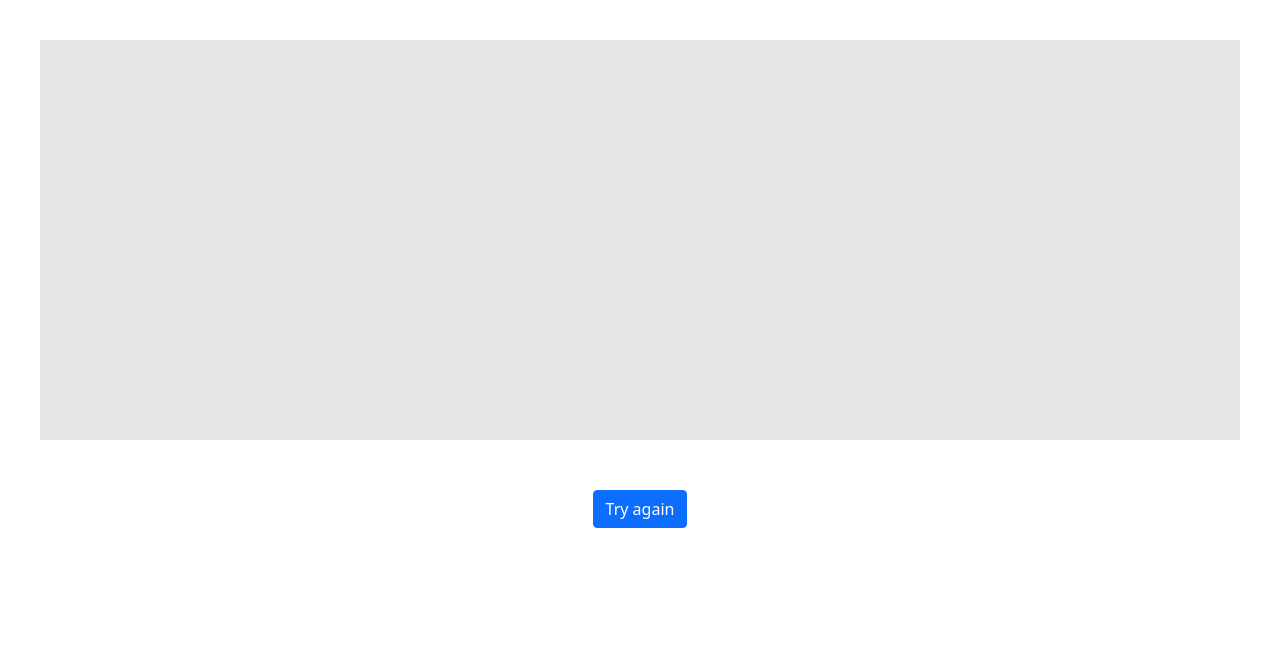
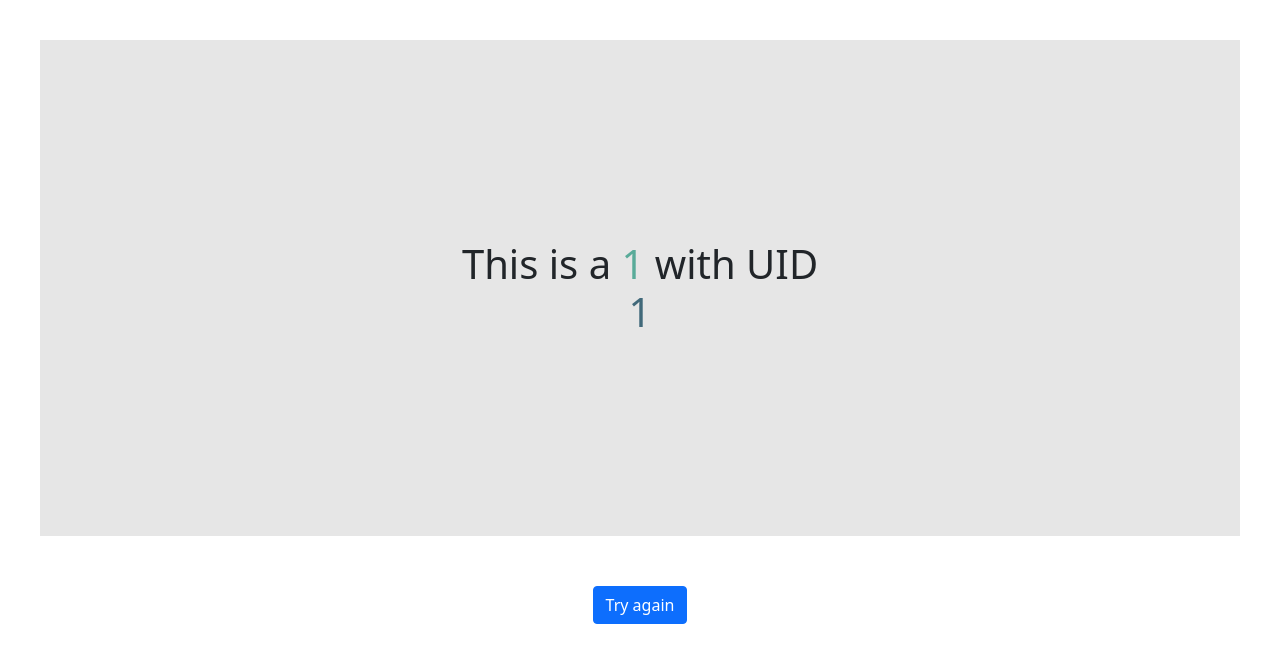
Before and after one commit to sudchau/kulchaunew, a Flask app: page /1 in a window 1280 px wide. Shown: the top 663 px of the page. Run offline with Flask 2, Linux system fonts and the light colour scheme.

Commit message:
added color

```diff
--- a/templates/result.html
+++ b/templates/result.html
@@ -16,10 +16,16 @@
         margin: 40px;
         background-color: #e6e6e6;
     }
+    .new{
+        color: #59ab99
+    }
+    .hehe{
+        color: #41697a
+    }
     </style>
 </head>
 <body>
-    <h1>{{answer}}</h1>
+    <h1>This is a <span class="new">{{identif}}</span> with UID<br><span class="hehe">{{uiid}}</span></h1>
         <form action="{{ url_for('kulchau') }}">
             <button type="submit" class="btn btn-primary" value="submit">Try again</button>
         </form>
```
